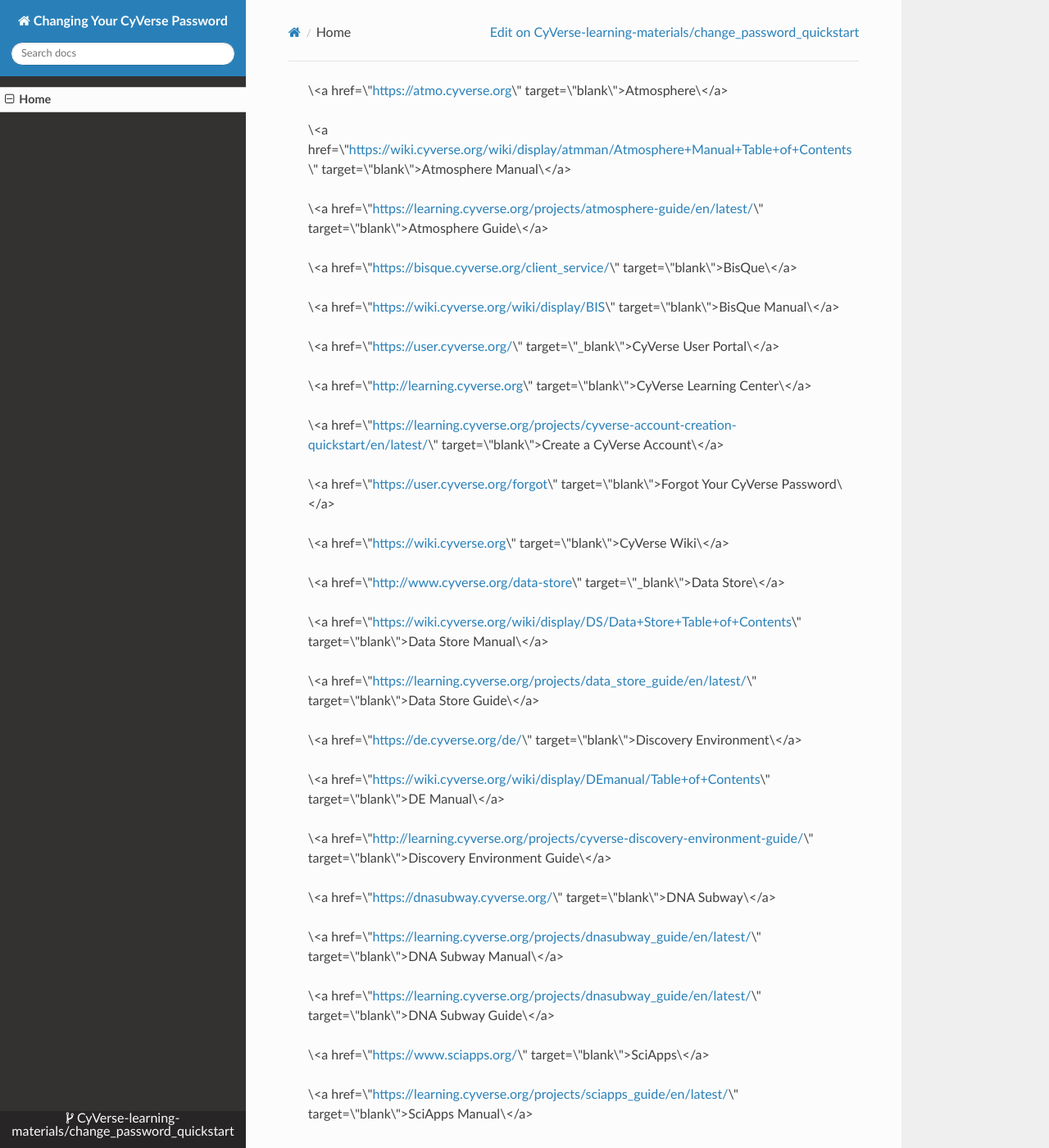
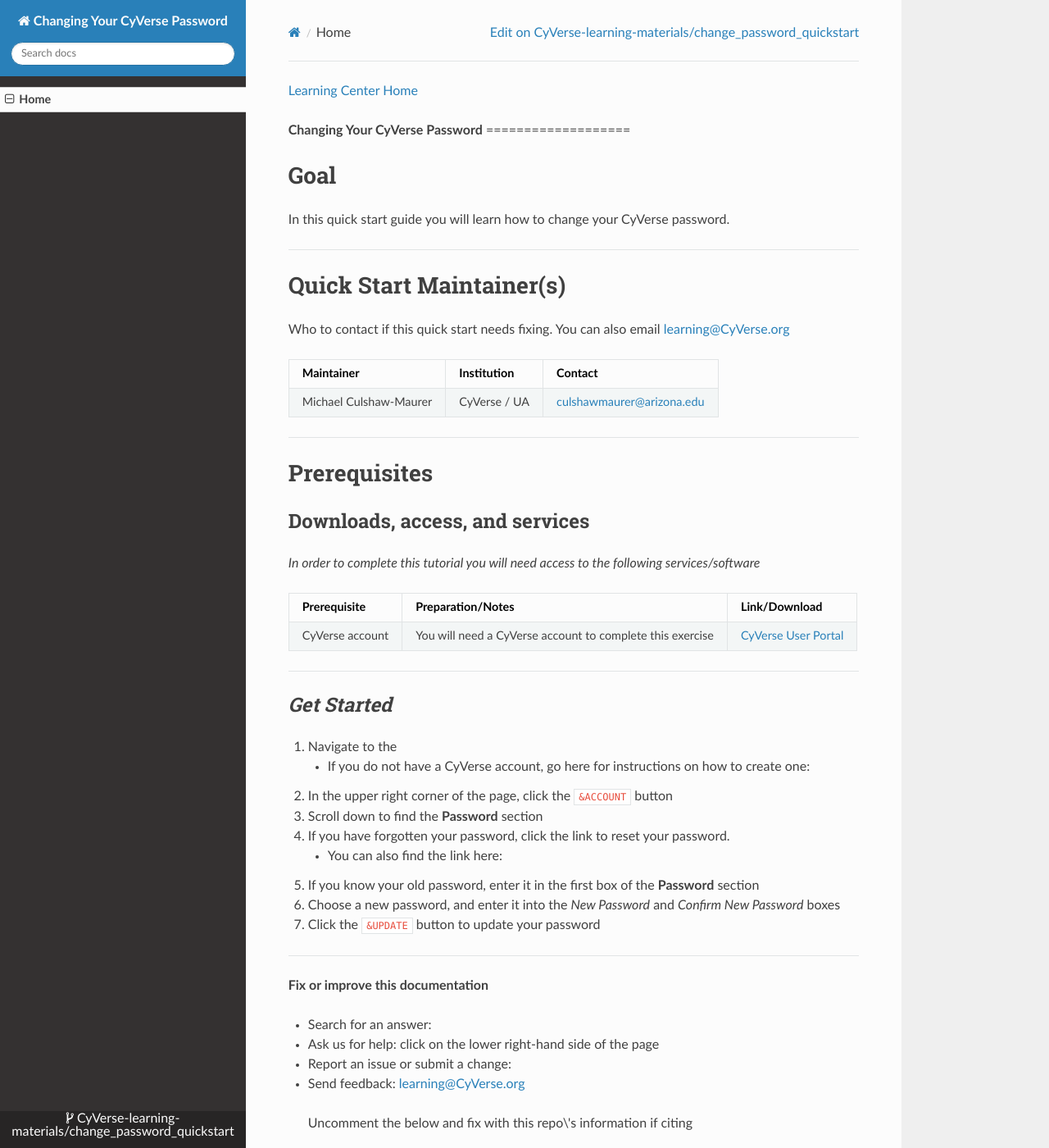
Before and after one commit to CyVerse-learning-materials/change_password_quickstart, an MkDocs documentation site: the page built from docs/index.md, in a window 1280 px wide and 1400 px high. Shown: the whole window at 82% size. Built offline with MkDocs 1.6.1, drawn with Linux system fonts in a browser that asks for light colours; nearby versions of some CDN libraries; some of the changed text lies outside the part shown.

Commit message:
updated index

```diff
--- a/docs/index.md
+++ b/docs/index.md
@@ -1,104 +1,4 @@
-> \<a href=\"<https://atmo.cyverse.org>\"
-> target=\"blank\"\>Atmosphere\</a\>
-
-> \<a
-> href=\"<https://wiki.cyverse.org/wiki/display/atmman/Atmosphere+Manual+Table+of+Contents>\"
-> target=\"blank\"\>Atmosphere Manual\</a\>
-
-> \<a
-> href=\"<https://learning.cyverse.org/projects/atmosphere-guide/en/latest/>\"
-> target=\"blank\"\>Atmosphere Guide\</a\>
-
-> \<a href=\"<https://bisque.cyverse.org/client_service/>\"
-> target=\"blank\"\>BisQue\</a\>
-
-> \<a href=\"<https://wiki.cyverse.org/wiki/display/BIS>\"
-> target=\"blank\"\>BisQue Manual\</a\>
-
-> \<a href=\"<https://user.cyverse.org/>\" target=\"\_blank\"\>CyVerse
-> User Portal\</a\>
-
-> \<a href=\"<http://learning.cyverse.org>\" target=\"blank\"\>CyVerse
-> Learning Center\</a\>
-
-> \<a
-> href=\"<https://learning.cyverse.org/projects/cyverse-account-creation-quickstart/en/latest/>\"
-> target=\"blank\"\>Create a CyVerse Account\</a\>
-
-> \<a href=\"<https://user.cyverse.org/forgot>\"
-> target=\"blank\"\>Forgot Your CyVerse Password\</a\>
-
-> \<a href=\"<https://wiki.cyverse.org>\" target=\"blank\"\>CyVerse
-> Wiki\</a\>
-
-> \<a href=\"<http://www.cyverse.org/data-store>\"
-> target=\"\_blank\"\>Data Store\</a\>
-
-> \<a
-> href=\"<https://wiki.cyverse.org/wiki/display/DS/Data+Store+Table+of+Contents>\"
-> target=\"blank\"\>Data Store Manual\</a\>
-
-> \<a
-> href=\"<https://learning.cyverse.org/projects/data_store_guide/en/latest/>\"
-> target=\"blank\"\>Data Store Guide\</a\>
-
-> \<a href=\"<https://de.cyverse.org/de/>\" target=\"blank\"\>Discovery
-> Environment\</a\>
-
-> \<a
-> href=\"<https://wiki.cyverse.org/wiki/display/DEmanual/Table+of+Contents>\"
-> target=\"blank\"\>DE Manual\</a\>
-
-> \<a
-> href=\"<http://learning.cyverse.org/projects/cyverse-discovery-environment-guide/>\"
-> target=\"blank\"\>Discovery Environment Guide\</a\>
-
-> \<a href=\"<https://dnasubway.cyverse.org/>\" target=\"blank\"\>DNA
-> Subway\</a\>
-
-> \<a
-> href=\"<https://learning.cyverse.org/projects/dnasubway_guide/en/latest/>\"
-> target=\"blank\"\>DNA Subway Manual\</a\>
-
-> \<a
-> href=\"<https://learning.cyverse.org/projects/dnasubway_guide/en/latest/>\"
-> target=\"blank\"\>DNA Subway Guide\</a\>
-
-> \<a href=\"<https://www.sciapps.org/>\"
-> target=\"blank\"\>SciApps\</a\>
-
-> \<a
-> href=\"<https://learning.cyverse.org/projects/sciapps_guide/en/latest/>\"
-> target=\"blank\"\>SciApps Manual\</a\>
-
-> \<a
-> href=\"<https://learning.cyverse.org/projects/sciapps_guide/en/latest/>\"
-> target=\"blank\"\>SciApps Guide\</a\>
-
-> \<a href=\"<https://cyverse-de.github.io/api/>\"
-> target=\"blank\"\>Terrain DE API Docs\</a\>
-
-> \<a href=\"<https://www.tacc.utexas.edu/tapis>\"
-> target=\"blank\"\>Tapis TACC API\</a\>
-
-> \<a href=\"<http://ask.iplantcollaborative.org/questions>\"
-> target=\"blank\"\>Ask CyVerse\</a\>
-
-> \<a href=\"<http://learning.cyverse.org/en/latest/>\"
-> target=\"blank\"\>Agave Guide\</a\>
-
-> \<a href=\"<http://developer.agaveapi.co/#introduction>\"
-> target=\"blank\"\>Agave API\</a\>
-
-> \<a href=\"<https://agaveapi.co>\" target=\"blank\"\>Agave Live
-> Docs\</a\>
-
-> \<a href=\"<http://learning.cyverse.org/en/latest/>\"
-> target=\"blank\"\>BisQue Guide\</a\>
-
-\_
-
-\_ [Learning Center Home](http://learning.cyverse.org/)
+[Learning Center Home](http://learning.cyverse.org/)
 
 **Changing Your CyVerse Password** ===================
 
@@ -114,9 +14,9 @@
 Who to contact if this quick start needs fixing. You can also email
 [learning@CyVerse.org](learning@CyVerse.org)
 
-  Maintainer               Institution    Contact
-  ------------------------ -------------- -----------------------------
-  Michael Culshaw-Maurer   CyVerse / UA   <culshawmaurer@arizona.edu>
+| Maintainer | Institution | Contact |
+| --- | --- | --- |
+| Michael Culshaw-Maurer | CyVerse / UA | <culshawmaurer@arizona.edu> |
 
 ------------------------------------------------------------------------
 
```
Also changed, not shown: other parts of docs/index.md (+3 -3 lines).
